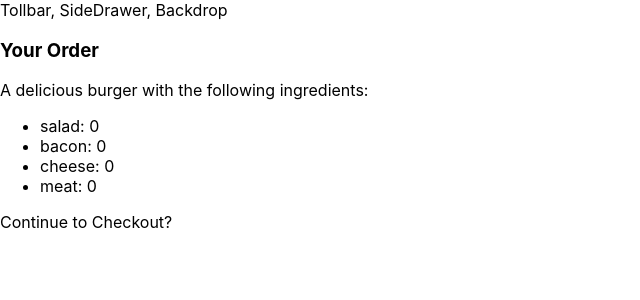
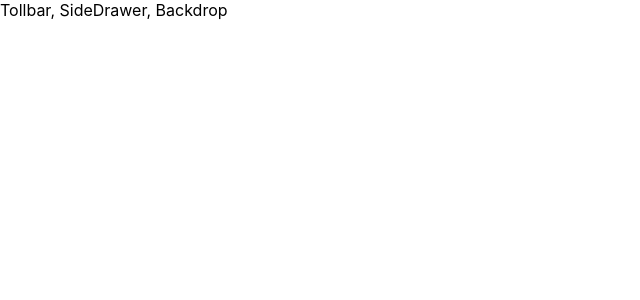
Before and after one commit to Georgich88/react-phobo-builder, a React app: page / in a window 1280 px wide. Shown: the top 300 px of the page, without its empty margins (0-640 px from the left). Built offline with nearby package versions, Linux system fonts and the light colour scheme.

Commit message:
showing and hiding modal

```diff
--- a/src/components/Phobo/BuildControls/BuildControls.js
+++ b/src/components/Phobo/BuildControls/BuildControls.js
@@ -23,7 +23,11 @@ const BuildControls = (props) => (
         disabled={props.disabled[ctrl.type]}
       />
     ))}
-    <button className={classes.OrderButton} disabled={!props.purchasable}>
+    <button
+      className={classes.OrderButton}
+      disabled={!props.purchasable}
+      onClick={props.ordered}
+    >
       ORDER NOW
     </button>
   </div>
--- a/src/components/UI/Modal/Modal.js
+++ b/src/components/UI/Modal/Modal.js
@@ -1,10 +1,16 @@
-import React from 'react';
-import classes from './Modal.css';
+import React from "react";
+import classes from "./Modal.css";
 
 const Modal = (props) => (
-    <div className={classes.Modal}>
-        {props.children}
-    </div>
+  <div
+    className={classes.Modal}
+    style={{
+      transform: props.show ? "translateY(0)" : "translateY(-100vh)",
+      opacity: props.show ? "1" : "0",
+    }}
+  >
+    {props.children}
+  </div>
 );
 
 export default Modal;
--- a/src/containers/PhoboBuilder/PhoboBuilder.js
+++ b/src/containers/PhoboBuilder/PhoboBuilder.js
@@ -22,7 +22,12 @@ class PhoboBuilder extends Component {
     },
     totalPrice: 4,
     purchasable: false,
+    purchasing: false,
   };
+
+  purchaseHandler = () => {
+    this.setState({ purchasing: true });
+  }
 
   updatePurchaseState(ingredients) {
     const sum = Object.keys(ingredients)
@@ -69,7 +74,7 @@ class PhoboBuilder extends Component {
     }
     return (
       <Aux>
-        <Modal>
+        <Modal show={this.state.purchasing}>
           <OrderSummary ingredients={this.state.ingredients}></OrderSummary>
         </Modal>
         <Phobo ingredients={this.state.ingredients} />
@@ -78,6 +83,7 @@ class PhoboBuilder extends Component {
           ingredientsRemoved={this.removeIngredientHandler}
           disabled={disableInfo}
           purchasable={this.state.purchasable}
+          ordered={this.purchaseHandler}
           price={this.state.totalPrice}
         />
       </Aux>
```
